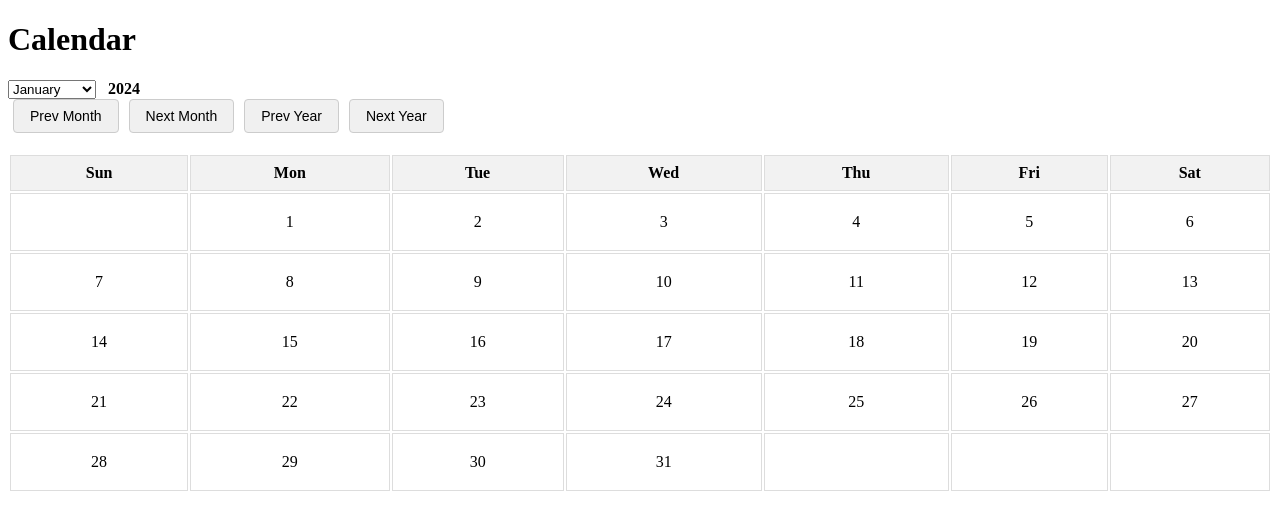
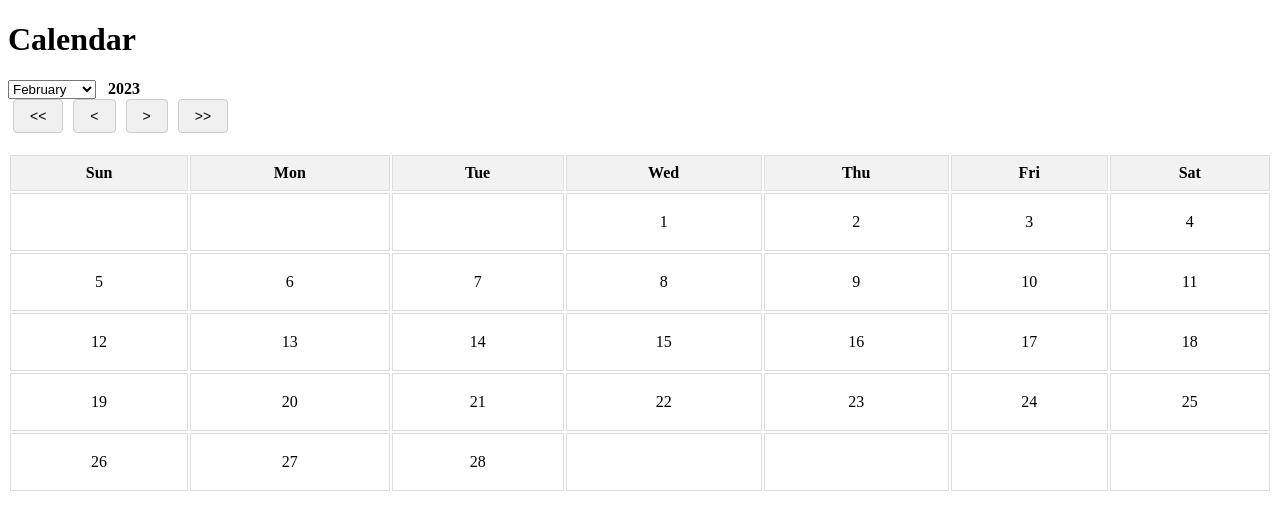
Before and after one commit to acciojob/calendar-react-madhukayal88-glitch, a React (Create React App) app: page / in a window 1280 px wide. Shown: the top 530 px of the page. Built offline with nearby package versions, Linux system fonts and the light colour scheme.

Commit message:
Update App.js

```diff
--- a/src/App.js
+++ b/src/App.js
@@ -7,13 +7,15 @@ const MONTHS = [
 ];
 
 function App() {
-  const [month, setMonth] = useState(0);        // January
-  const [year, setYear]   = useState(2024);
+  // ✅ Blueprint-la February 2023 kaatala, so default = February 2023
+  const [month, setMonth] = useState(1);      // 0 = Jan, 1 = Feb
+  const [year, setYear]   = useState(2023);
   const [isEditingYear, setIsEditingYear] = useState(false);
-  const [yearInput, setYearInput] = useState("2024");
+  const [yearInput, setYearInput] = useState("2023");
 
+  // ---------- helpers ----------
   const getDaysInMonth = (m, y) => new Date(y, m + 1, 0).getDate();
-  const getFirstWeekday = (m, y) => new Date(y, m, 1).getDay();
+  const getFirstWeekday = (m, y) => new Date(y, m, 1).getDay(); // 0 = Sunday
 
   const daysInMonth  = getDaysInMonth(month, year);
   const firstWeekday = getFirstWeekday(month, year);
@@ -23,6 +25,7 @@ function App() {
   for (let d = 1; d <= daysInMonth; d++) cells.push(d);
   while (cells.length % 7 !== 0) cells.push(null);
 
+  // ---------- handlers ----------
   const handleMonthChange = (e) => setMonth(Number(e.target.value));
 
   const handleYearDoubleClick = () => {
@@ -34,7 +37,7 @@ function App() {
     const v = e.target.value;
     setYearInput(v);
     const parsed = parseInt(v, 10);
-    if (!isNaN(parsed)) setYear(parsed);
+    if (!isNaN(parsed)) setYear(parsed); // live commit
   };
 
   const commitYear = () => {
@@ -56,6 +59,7 @@ function App() {
   const handlePrevYear = () => setYear((y) => y - 1);
   const handleNextYear = () => setYear((y) => y + 1);
 
+  // ---------- render ----------
   return (
     <div>
       <h1 id="heading">Calendar</h1>
@@ -85,10 +89,10 @@ function App() {
       )}
 
       <div>
-        <button id="prev-month" onClick={handlePrevMonth}>Prev Month</button>
-        <button id="next-month" onClick={handleNextMonth}>Next Month</button>
-        <button id="prev-year"  onClick={handlePrevYear}>Prev Year</button>
-        <button id="next-year"  onClick={handleNextYear}>Next Year</button>
+        <button id="prev-month" onClick={handlePrevMonth}>{"<<"}</button>
+        <button id="prev-year"  onClick={handlePrevYear}>{"<"}</button>
+        <button id="next-year"  onClick={handleNextYear}>{">"}</button>
+        <button id="next-month" onClick={handleNextMonth}>{">>"}</button>
       </div>
 
       <table id="calendar-table">
```
